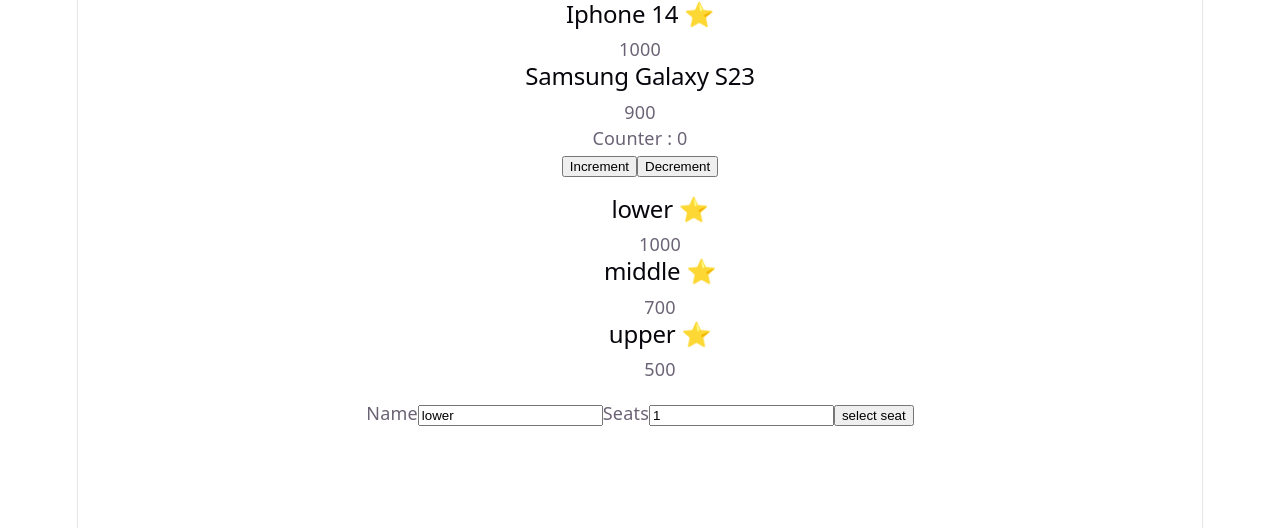
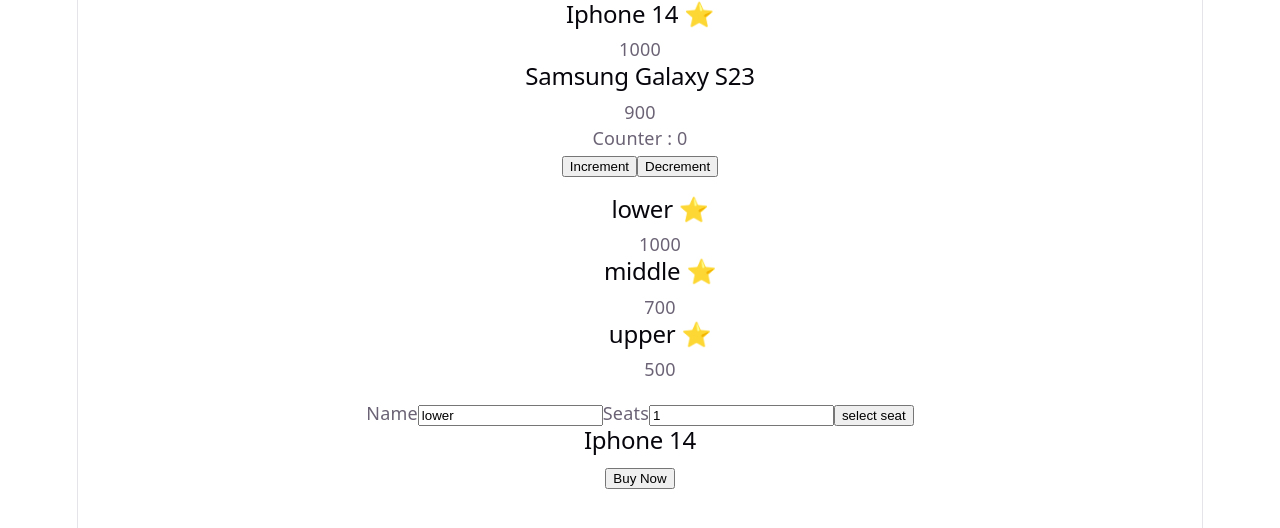
Before and after one commit to altumiya/reactts, a React (Vite) app in the folder tswithreact/: page / in a window 1280 px wide. Shown: the top 528 px of the page. Built offline with nearby package versions, Linux system fonts and the light colour scheme.

Commit message:
feat: add Cards2 component with title and footer props to App

```diff
--- a/tswithreact/src/App.tsx
+++ b/tswithreact/src/App.tsx
@@ -4,6 +4,7 @@
 import type { seat } from './types.ts'
 import { List } from './components/list.tsx';
 import Form from './components/form.tsx';
+import Cards2 from './components/cards2.tsx';
 
 const menu:seat[] = [
   {id: 1, name: "lower", price: 1000},
@@ -41,6 +42,12 @@
         }
       }/>
       </div>
+      <div>
+        <Cards2
+        title="Iphone 14"
+        footer= {<button>Buy Now</button>}  //react node
+        />
+      </div>
     </>
   )
 }
```
